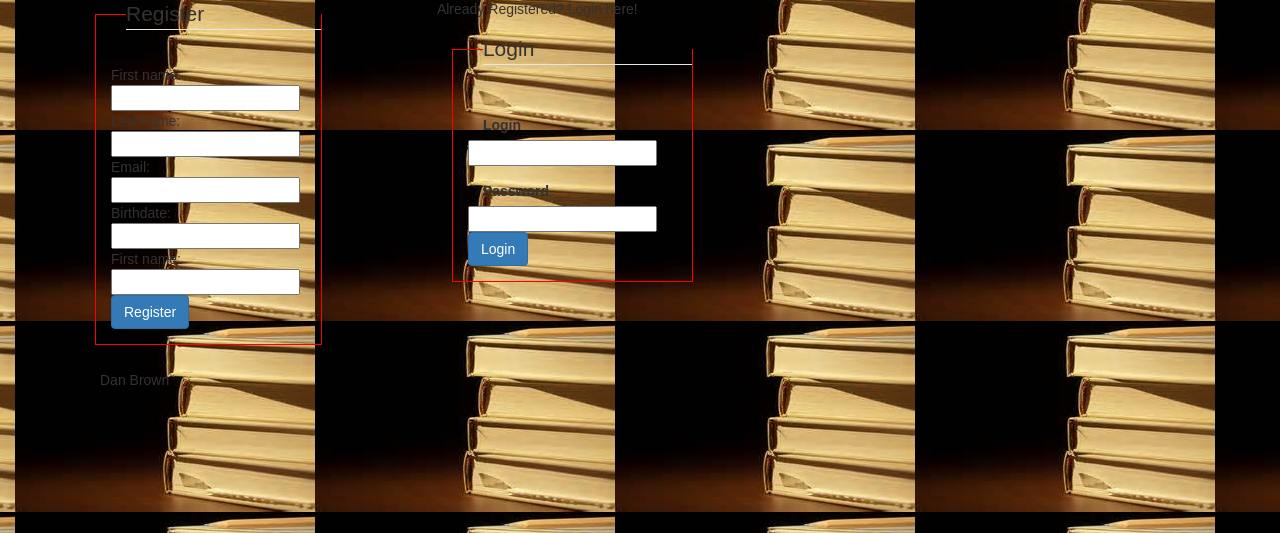
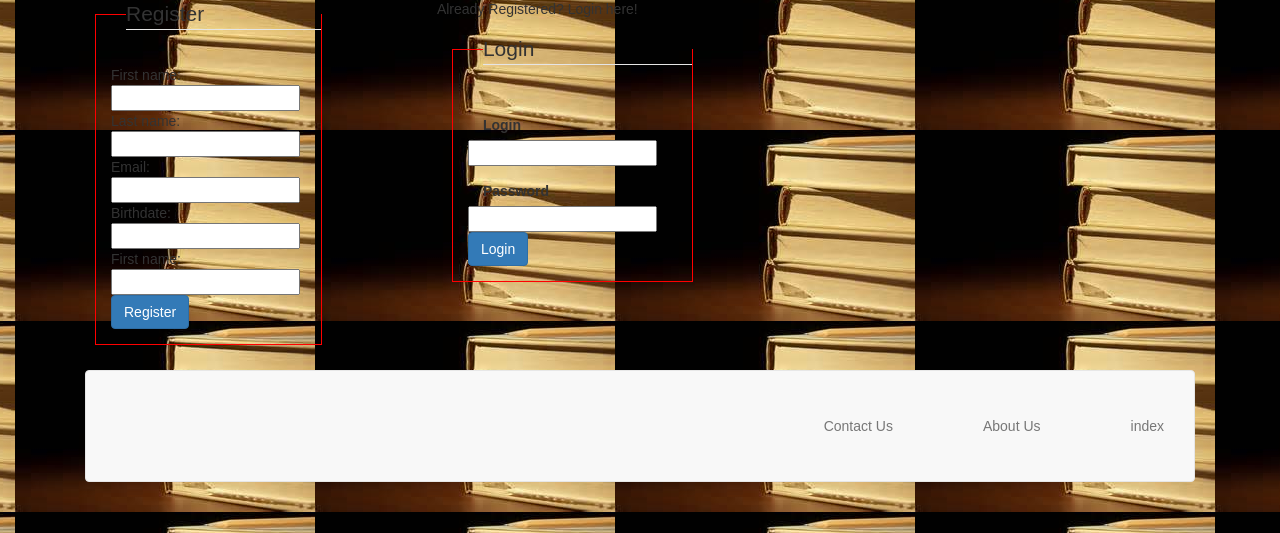
Before and after one commit to drbrown01/belt_reviewer, a Django app: page / in a window 1280 px wide. Shown: the part 267-800 px from the top of the page. Run offline with Django 3.2, Linux system fonts and the light colour scheme; some libraries are stand-ins or nearby versions.

Commit message:
added footer

```diff
--- a/book_review2/book_review2/apps/main/templates/main/index.html
+++ b/book_review2/book_review2/apps/main/templates/main/index.html
@@ -70,7 +70,12 @@
 
 
   </body>
-  <footer class='col-md-12'>
-    <p>Dan Brown</p>
+  <footer class='navbar navbar-default navbar-static-bottom text-center'>
+      <ul class='nav navbar-nav navbar-right'>
+        <li><a href="{{"contact"}}">Contact Us</a></li>
+        <li><a href="{{"about"}}">About Us</a></li>
+        <li><a href="{{"index"}}">index</a></li>
+
+      </ul>
   </footer>
 </html>
```
